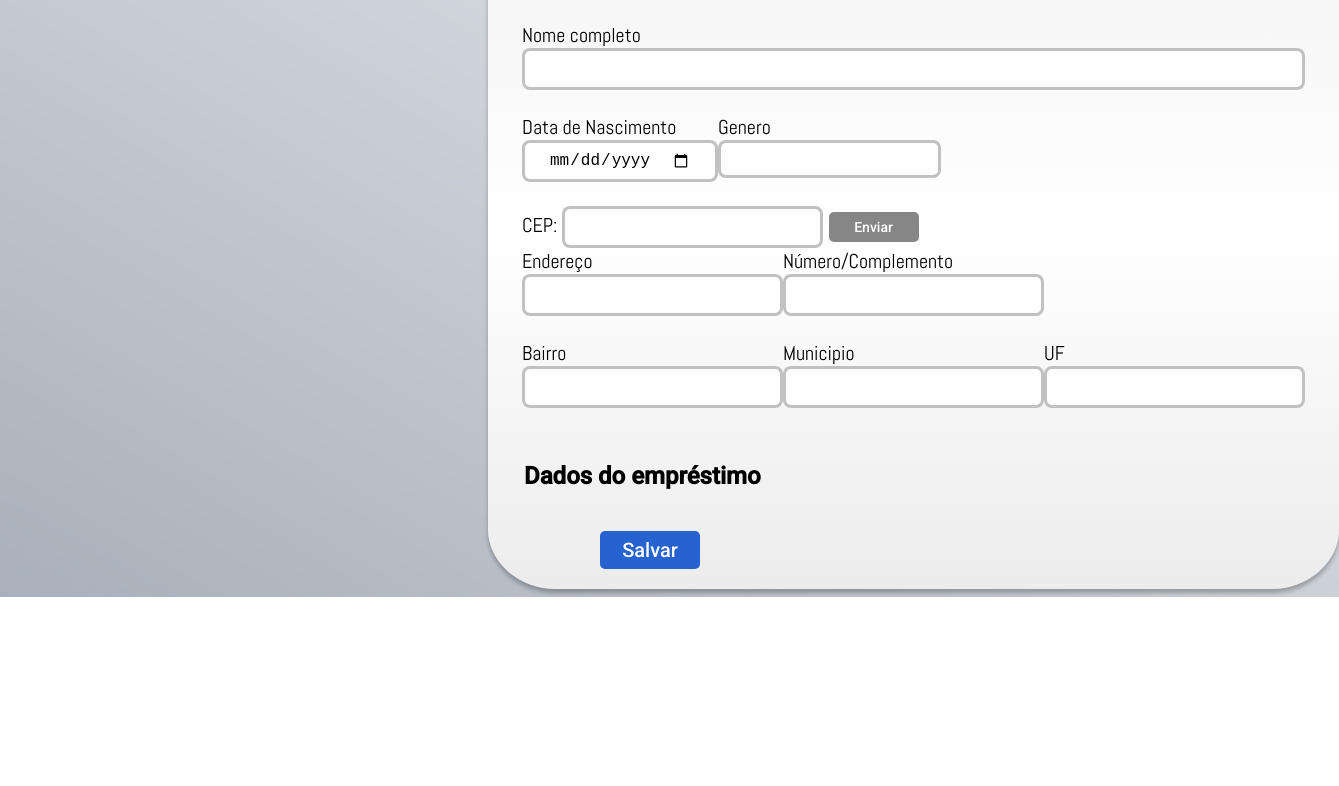
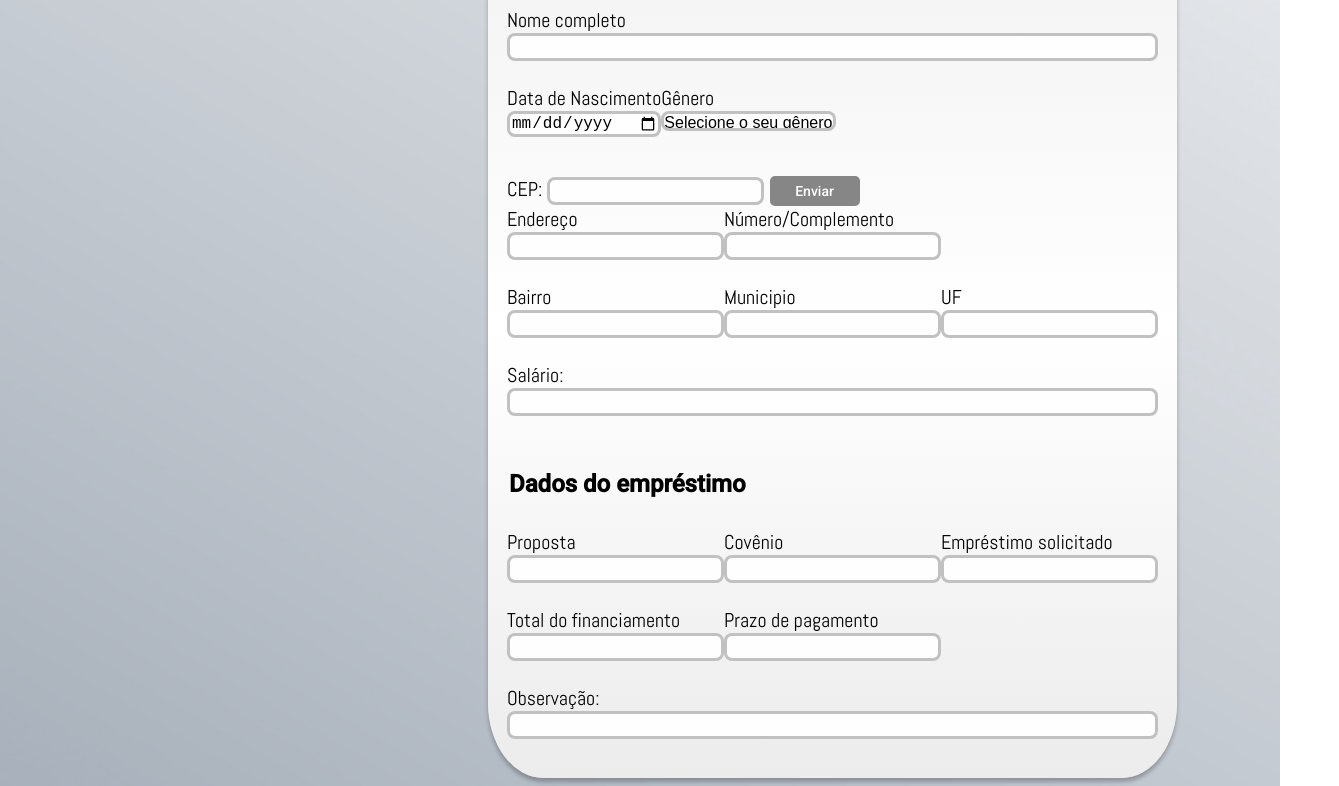
Before and after one commit to sennafilipe42/projeto_bem_preparados, a plain HTML site: page pages/propostas.html in a window 1280 px wide. Shown: the part 326-1112 px from the top of the page, 1339 px wide, since content can reach past the window. Before the commit the page ends 923 px from the top, so only its background shows below. Drawn offline with Linux system fonts and the light colour scheme.

Commit message:
tela de cadastro pronta

```diff
--- a/pages/propostas.html
+++ b/pages/propostas.html
@@ -31,24 +31,25 @@
             <fieldset>
                 <legend>
                     <h2> Dados do cliente</h2>
+                    <button>Salvar Proposta</button>
 
                 </legend>
 
                 <div class="field">
                     <label for="name">Nome completo</label>
-                    <input type="text" name="name">
+                    <input type="text" name="name" required>
                 </div>
 
                 <div class="field-group">
                     <div class="field">
                         <label for="birthday">Data de Nascimento</label>
-                        <input type="date" name="birthday">
+                        <input type="date" name="birthday" required>
                     </div>
 
                     <div class="field">
-                        <label for="genero">Genero</label>
+                        <label for="genero">Gênero</label>
                         <select name="genero">
-                            <option value="">Selecione o seu genero</option>
+                            <option value="">Selecione o seu gênero</option required>
                         </select>
                     </div>
 
@@ -68,11 +69,11 @@
 
                 <div class="field-group">
                     <div class="field">
-                        <label for="address"></label>Endereço<input type="text" name="address">
+                        <label for="address"></label>Endereço<input type="text" name="address" required>
 
                     </div>
                     <div class="field">
-                        <label for="address"></label>Número/Complemento<input type="text" name="address">
+                        <label for="address"></label>Número/Complemento<input type="text" name="address" required>
 
 
                     </div>
@@ -80,23 +81,26 @@
 
                 <div class="field-group">
                     <div class="field">
-                        <label for="address"></label>Bairro<input type="text" name="address">
+                        <label for="address"></label>Bairro<input type="text" name="address" required>
 
                     </div>
                     <div class="field">
-                        <label for="city"></label>Municipio<input type="text" name="city">
+                        <label for="city"></label>Municipio<input type="text" name="city" required>
 
 
                     </div>
                     <div class="field">
-                        <label for="state"></label>UF<input type="text" name="state">
+                        <label for="state"></label>UF<input type="text" name="state" required>
 
 
                     </div>
                 </div>
 
 
+                <div class="field">
+                    <label for="VLR_SALARIO"> Salário:</label><input type="text">
 
+                </div>
 
 
             </fieldset>
@@ -109,8 +113,38 @@
 
                 </legend>
 
+                <div class="field-group">
+                    <div class="field">
+                        <label for="ID_TREINA_PROPOSTA"> Proposta</label><input type="text">
+
+                    </div>
+                    <div class="field">
+                        <label for="CONVENIADA"> Covênio</label><input type="text">
+
+                    </div>
+                    <div class="field">
+                        <label for="VLR_SOLICITADO"> Empréstimo solicitado</label><input type="text">
+
+                    </div>
+                </div>
+                <div class="field-group">
+                    <div class="field">
+                        <label for="VLR_FINANCIADO"> Total do financiamento</label><input type="text">
+
+                    </div>
+                    <div class="field">
+                        <label for="PRAZO"> Prazo de pagamento</label><input type="text">
+
+                    </div>
+                </div>
+
+                <div class="field">
+                    <label for="OBSERVACAO"> Observação:</label><input type="text">
+
+                </div>
+
             </fieldset>
-            <button>Salvar</button>
+
 
     </div>
 
--- a/styles/propostas.css
+++ b/styles/propostas.css
@@ -10,7 +10,7 @@ header {
 
 form {
     margin: 10em 0 0 30em;
-    padding: 20px;
+    padding: 5px;
     box-sizing: border-box;
     background: linear-gradient(180deg, #EFEFEF 0%, rgba(240, 240, 240, 0.994792) 0.01%, #FFFFFF 52.08%, #ECECEC 100%);
     box-shadow: 0px 4px 4px rgba(0, 0, 0, 0.25);
@@ -37,6 +37,7 @@ form fieldset {
 
 form legend {
     margin-bottom: 5px;
+    display: flex;
 }
 
 form legend h2 {
@@ -62,10 +63,9 @@ form .field-group {
 }
 
 form input, form select {
-    height: 4px;
+    height: 20px;
     background: #FFFEFE;
     border: 0;
-    padding: 16px 24px;
     font-size: 16px;
     outline: none;
     border: 3px solid rgba(0, 0, 0, 0.24);
@@ -89,14 +89,15 @@ form select {
 
 form button {
     font-family: 'Roboto', sans-serif;
-    font-size: 20px;
+    font-size: 14px;
     color: #FFFFFF;
-    width: 100px;
+    width: 130px;
     height: 38px;
     background: #2662D0;
     border-radius: 5px;
     border: 0;
-    margin-left: 92px;
+    margin-left: 300px;
+    margin-top: 15px;
     transition: background-color 400ms;
     cursor: pointer;
 }
```
